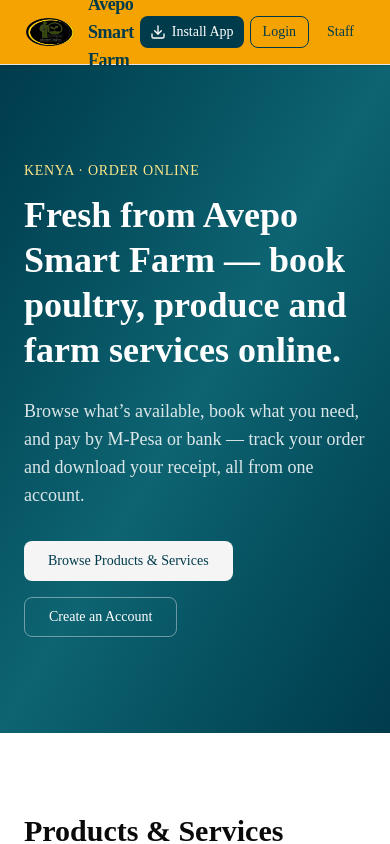
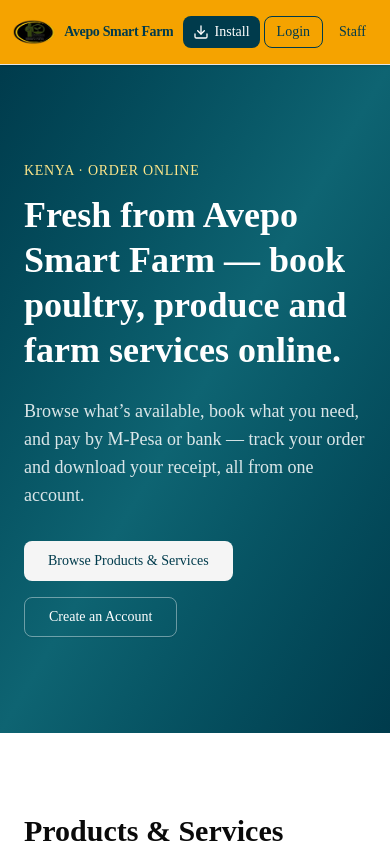
Before and after one commit to Helvino-Technologies-Limited/farm, a Next.js app: page / in a window 390 px wide. Shown: the top 844 px of the page. Built offline with nearby package versions, Linux system fonts and the light colour scheme; no server answers; the database is empty.

Commit message:
Committing files

```diff
--- a/src/app/page.tsx
+++ b/src/app/page.tsx
@@ -3,6 +3,7 @@
 import { ProductBrowser, type BrowserProduct } from "@/components/marketing/product-browser";
 import { FarmingTips } from "@/components/marketing/farming-tips";
 import { InstallAppButton } from "@/components/pwa/install-app-button";
+import { FloatingWhatsApp } from "@/components/marketing/floating-whatsapp";
 import { AvepoLogo } from "@/components/layout/avepo-logo";
 import {
   Bird,
@@ -118,11 +119,12 @@
           </div>
         )}
         <div className="border-b bg-avepo-yellow">
-          <div className="mx-auto flex h-16 max-w-6xl items-center justify-between px-6">
-            <div className="flex items-center gap-3">
-              <AvepoLogo size={40} src={settings?.logoUrl} />
-              <div className="leading-tight">
-                <p className="text-lg font-extrabold tracking-tight text-avepo-green sm:text-xl">
+          <div className="mx-auto flex h-16 max-w-6xl items-center justify-between gap-2 px-3 sm:gap-4 sm:px-6">
+            <div className="flex min-w-0 flex-1 items-center gap-2 sm:flex-none sm:gap-3">
+              <AvepoLogo size={34} className="shrink-0 sm:hidden" src={settings?.logoUrl} />
+              <AvepoLogo size={40} className="hidden shrink-0 sm:block" src={settings?.logoUrl} />
+              <div className="min-w-0 leading-tight">
+                <p className="truncate text-sm font-extrabold tracking-tight text-avepo-green sm:text-lg md:text-xl">
                   {settings?.farmName ?? "Avepo Smart Farm"}
                 </p>
                 <p className="hidden text-[11px] font-medium uppercase tracking-wider text-avepo-green/70 sm:block">
@@ -135,7 +137,7 @@
               <a href="#tips" className="hover:underline">Farming Tips</a>
               <a href="#contact" className="hover:underline">Contact</a>
             </nav>
-            <div className="flex items-center gap-1.5 sm:gap-2">
+            <div className="flex shrink-0 items-center gap-1 sm:gap-2">
               <InstallAppButton />
               <Button
                 render={<Link href="/portal/login" />}
@@ -255,6 +257,7 @@
           <Link href="/login" className="hover:text-foreground hover:underline">Staff Login</Link>
         </div>
       </footer>
+      <FloatingWhatsApp number={settings?.whatsappNumber} />
     </div>
   );
 }
--- a/src/app/portal/layout.tsx
+++ b/src/app/portal/layout.tsx
@@ -2,6 +2,7 @@
 import { getCustomerSession } from "@/lib/customer-auth";
 import { Button } from "@/components/ui/button";
 import { AvepoLogo } from "@/components/layout/avepo-logo";
+import { FloatingWhatsApp } from "@/components/marketing/floating-whatsapp";
 import { getFarmBranding } from "@/lib/branding";
 import { portalLogoutAction } from "./actions";
 
@@ -33,6 +34,7 @@
         </div>
       </header>
       <main className="flex-1 mx-auto w-full max-w-5xl px-6 py-8">{children}</main>
+      <FloatingWhatsApp number={branding.whatsappNumber} />
     </div>
   );
 }
--- /dev/null
+++ b/src/components/marketing/floating-whatsapp.tsx
@@ -0,0 +1,27 @@
+function normalizeWhatsAppNumber(raw: string): string {
+  let digits = raw.replace(/[^\d+]/g, "");
+  if (digits.startsWith("+")) digits = digits.slice(1);
+  else if (digits.startsWith("0")) digits = "254" + digits.slice(1);
+  return digits;
+}
+
+export function FloatingWhatsApp({ number }: { number?: string | null }) {
+  if (!number) return null;
+  const target = normalizeWhatsAppNumber(number);
+  if (!target) return null;
+
+  return (
+    <a
+      href={`https://wa.me/${target}?text=${encodeURIComponent("Hi Avepo Smart Farm, I'd like to know more about your products and services.")}`}
+      target="_blank"
+      rel="noopener noreferrer"
+      title="Chat with us on WhatsApp"
+      className="fixed bottom-5 right-5 z-50 flex h-14 w-14 items-center justify-center rounded-full bg-[#25D366] text-white shadow-lg shadow-black/20 transition-transform hover:scale-105 focus-visible:outline focus-visible:outline-2 focus-visible:outline-offset-2 focus-visible:outline-avepo-green"
+    >
+      <span className="sr-only">Chat with us on WhatsApp</span>
+      <svg viewBox="0 0 32 32" className="h-7 w-7" fill="currentColor" aria-hidden="true">
+        <path d="M16.004 3C9.377 3 4 8.373 4 15c0 2.31.64 4.47 1.75 6.32L4 29l7.86-1.71A11.94 11.94 0 0 0 16.004 27C22.63 27 28 21.627 28 15S22.63 3 16.004 3Zm6.98 17.02c-.294.83-1.462 1.522-2.4 1.72-.638.13-1.47.234-4.27-.918-3.582-1.48-5.884-5.09-6.064-5.328-.174-.238-1.454-1.936-1.454-3.692s.9-2.62 1.222-2.978c.32-.358.7-.448.933-.448.234 0 .467.002.672.012.216.01.505-.082.79.604.294.706.998 2.436 1.086 2.614.088.178.146.386.03.624-.118.238-.176.386-.35.594-.176.208-.37.464-.528.624-.176.176-.36.368-.154.72.204.352.908 1.5 1.95 2.428 1.34 1.196 2.47 1.566 2.822 1.742.35.176.556.148.762-.088.206-.238.878-1.026 1.114-1.378.234-.352.47-.294.79-.176.32.118 2.036.96 2.386 1.136.35.176.584.264.67.412.088.148.088.856-.206 1.686Z" />
+      </svg>
+    </a>
+  );
+}
--- a/src/components/pwa/install-app-button.tsx
+++ b/src/components/pwa/install-app-button.tsx
@@ -60,7 +60,8 @@
         className={className ?? "bg-avepo-green text-white hover:bg-avepo-green-light"}
       >
         <Download className="h-4 w-4" />
-        <span>Install App</span>
+        <span className="hidden sm:inline">Install App</span>
+        <span className="sm:hidden">Install</span>
       </Button>
 
       <Dialog open={instructionsOpen} onOpenChange={setInstructionsOpen}>
--- a/src/lib/branding.ts
+++ b/src/lib/branding.ts
@@ -57,8 +57,15 @@
   return settings?.logoUrl ?? null;
 }
 
-/** Logo URL + display name, for headers that need both. */
-export async function getFarmBranding(): Promise<{ logoUrl: string | null; farmName: string }> {
-  const settings = await db.systemSetting.findUnique({ where: { id: 1 }, select: { logoUrl: true, farmName: true } });
-  return { logoUrl: settings?.logoUrl ?? null, farmName: settings?.farmName ?? "Avepo Smart Farm" };
+/** Logo URL + display name + WhatsApp number, for headers/layouts that need all three. */
+export async function getFarmBranding(): Promise<{ logoUrl: string | null; farmName: string; whatsappNumber: string | null }> {
+  const settings = await db.systemSetting.findUnique({
+    where: { id: 1 },
+    select: { logoUrl: true, farmName: true, whatsappNumber: true },
+  });
+  return {
+    logoUrl: settings?.logoUrl ?? null,
+    farmName: settings?.farmName ?? "Avepo Smart Farm",
+    whatsappNumber: settings?.whatsappNumber ?? null,
+  };
 }
```
